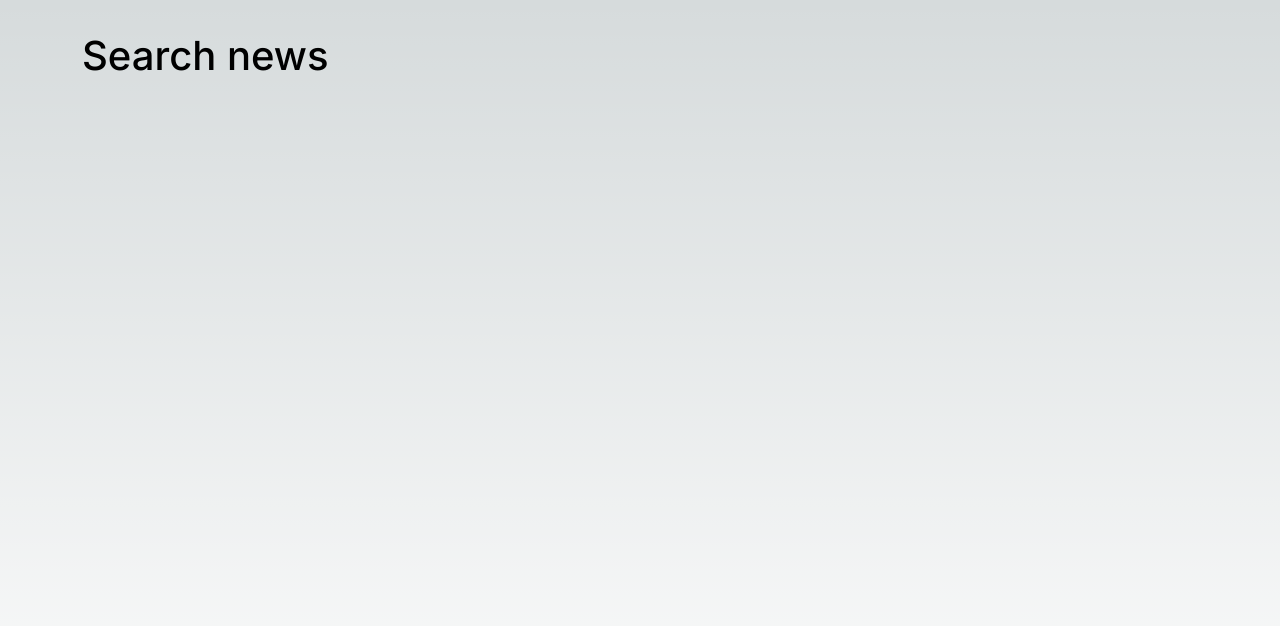
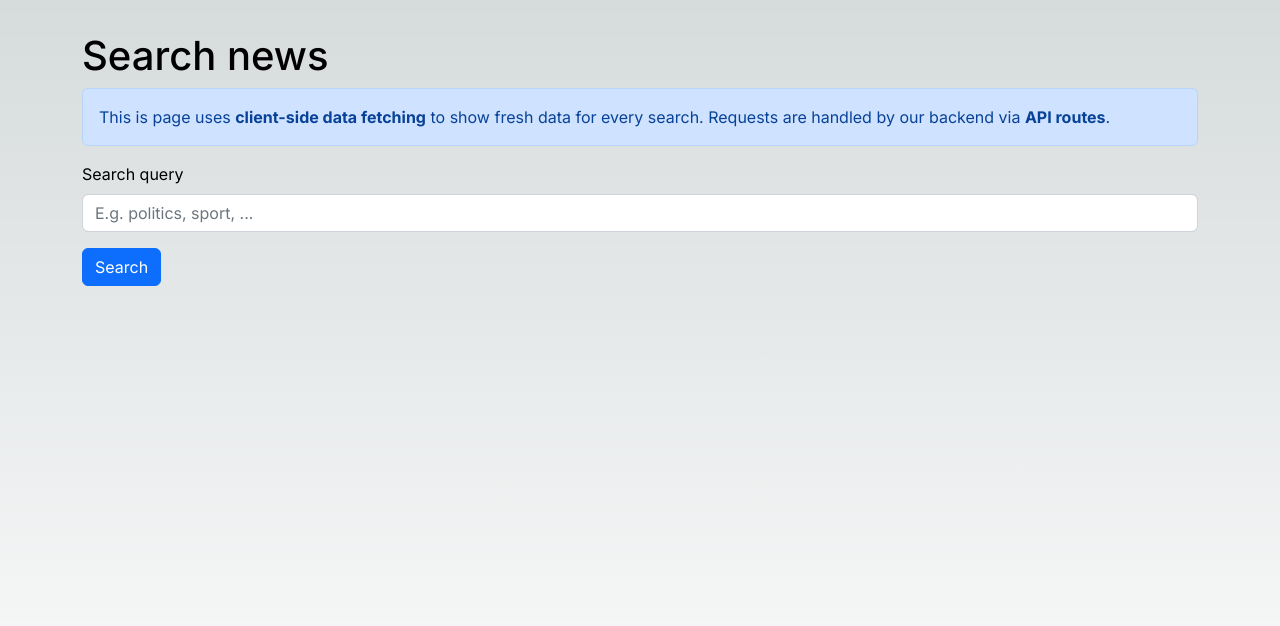
Before and after one commit to mishadiatel/next-js-news-app, a Next.js app: page /search in a window 1280 px wide. Shown: the top 626 px of the page. Built offline with nearby package versions, Linux system fonts and the light colour scheme.

Commit message:
added search page and search functionality

```diff
--- a/components/NewsArticlesGrid.tsx
+++ b/components/NewsArticlesGrid.tsx
@@ -9,7 +9,7 @@ interface NewsArticlesGridProps {
 const NewsArticlesGrid: React.FC<NewsArticlesGridProps> = ({articles}) => {
     return (
         <Row xs={1} sm={2} xl={3} className={'g-4'}>
-            {articles.map(article => (
+            {articles && articles.map((article: NewsArticle) => (
                 <Col key={article.url}>
                     <NewsArticleEntry article={article} />
                 </Col>
--- a/pages/api/hello.ts
+++ /dev/null
@@ -1,13 +0,0 @@
-// Next.js API route support: https://nextjs.org/docs/api-routes/introduction
-import type { NextApiRequest, NextApiResponse } from 'next'
-
-type Data = {
-  name: string
-}
-
-export default function handler(
-  req: NextApiRequest,
-  res: NextApiResponse<Data>
-) {
-  res.status(200).json({ name: 'John Doe' })
-}
--- /dev/null
+++ b/pages/api/search-news.ts
@@ -0,0 +1,18 @@
+// Next.js API route support: https://nextjs.org/docs/api-routes/introduction
+import type { NextApiRequest, NextApiResponse } from 'next'
+import {NewsResponse} from "@/model/NewsArticles";
+
+export default async function handler(
+  req: NextApiRequest,
+  res: NextApiResponse
+) {
+  const searchQuery = req.query.q?.toString();
+  if(!searchQuery) {
+    return res.status(400).json({error: 'Please provide a search query'})
+  }
+
+  const response = await fetch(`https://newsapi.org/v2/everything?q=${searchQuery}&apiKey=${process.env.NEWS_API_KEY}`);
+  const newsResponse: NewsResponse = await response.json();
+
+  res.status(200).json(newsResponse.articles)
+}
--- a/pages/search.tsx
+++ b/pages/search.tsx
@@ -1,10 +1,72 @@
-import React from 'react';
+import React, {FormEvent, useState} from 'react';
+import {NewsArticle} from "@/model/NewsArticles";
+import {Button, Form, Spinner, Alert} from "react-bootstrap";
+import NewsArticlesGrid from "@/components/NewsArticlesGrid";
+import Head from "next/head";
 
 const SearchNewsPage = () => {
+    const [searchResults, setSearchResults] = useState<NewsArticle[] | null>(null);
+    const [searchResultsLoading, setSearchResultsLoading] = useState<boolean>(false);
+    const [searchResultsLoadingIsError, setSearchResultsLoadingIsError] = useState<boolean>(false);
+
+    const handleSubmit = async (e: FormEvent<HTMLFormElement>) => {
+        e.preventDefault();
+        const formData = new FormData(e.target as HTMLFormElement);
+        const searchQuery = formData.get('searchQuery')?.toString().trim();
+        if(searchQuery) {
+            try {
+                setSearchResults(null);
+                setSearchResultsLoadingIsError(false);
+                setSearchResultsLoading(true);
+                console.log(searchQuery);
+                const response = await fetch(`/api/search-news?q=${searchQuery}`);
+                const articles: NewsArticle[] = await response.json();
+                setSearchResults(articles);
+                console.log(searchResults);
+
+
+            }catch (error) {
+                console.error(error);
+                setSearchResultsLoadingIsError(true);
+            }finally {
+                setSearchResultsLoading(false);
+
+            }
+        }
+
+
+    }
+
     return (
-        <main>
-            <h1>Search news</h1>
-        </main>
+        <>
+            <Head>
+                <title key={'title'}>Search News - NextJS News App</title>
+            </Head>
+            <main>
+                <h1>Search news</h1>
+                <Alert>
+                    This is page uses <strong>client-side data fetching</strong> to show fresh data for every search.
+                    Requests are handled by our backend via <strong>API routes</strong>.
+                </Alert>
+                <Form onSubmit={handleSubmit}>
+                    <Form.Group className={'mb-3'} controlId={'searchInput'}>
+                        <Form.Label>Search query</Form.Label>
+                        <Form.Control
+                            name={'searchQuery'}
+                            placeholder={'E.g. politics, sport, ...'}
+                        />
+                    </Form.Group>
+                    <Button type={'submit'} className={'mb-3'} disabled={searchResultsLoading}>Search</Button>
+                </Form>
+                <div className="d-flex flex-column align-items-center">
+                    {searchResultsLoading && <Spinner animation={'border'} />}
+                    {searchResultsLoadingIsError && <p>Something went wrong. Please try again</p>}
+                    {searchResults?.length === 0 && <p>Nothing found. Try a different query</p>}
+                    {searchResults && <NewsArticlesGrid articles={Array.from(searchResults)} />}
+                </div>
+            </main>
+        </>
+
     );
 };
 
```
Also changed, not shown: 1 other file (tests, documents, lock files or other folders).
